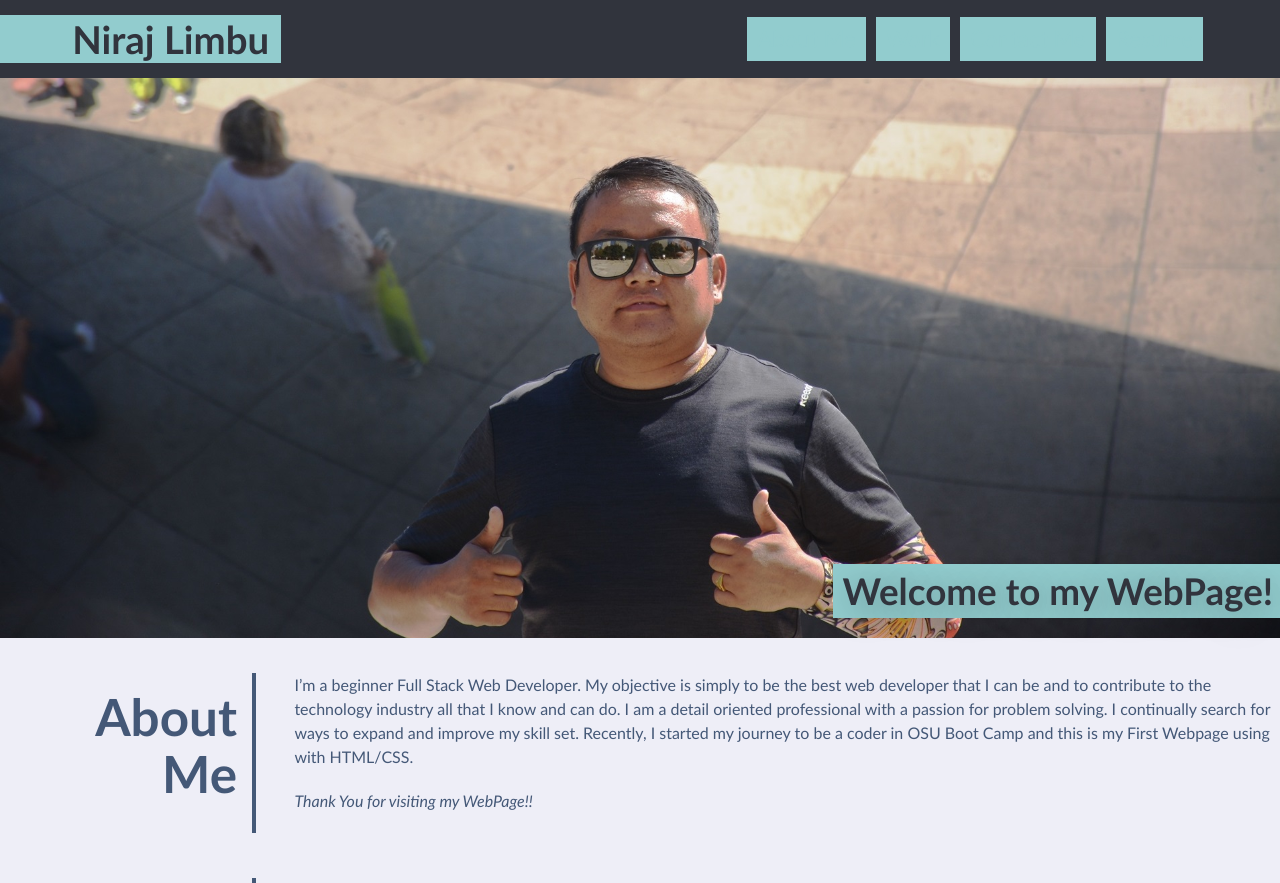
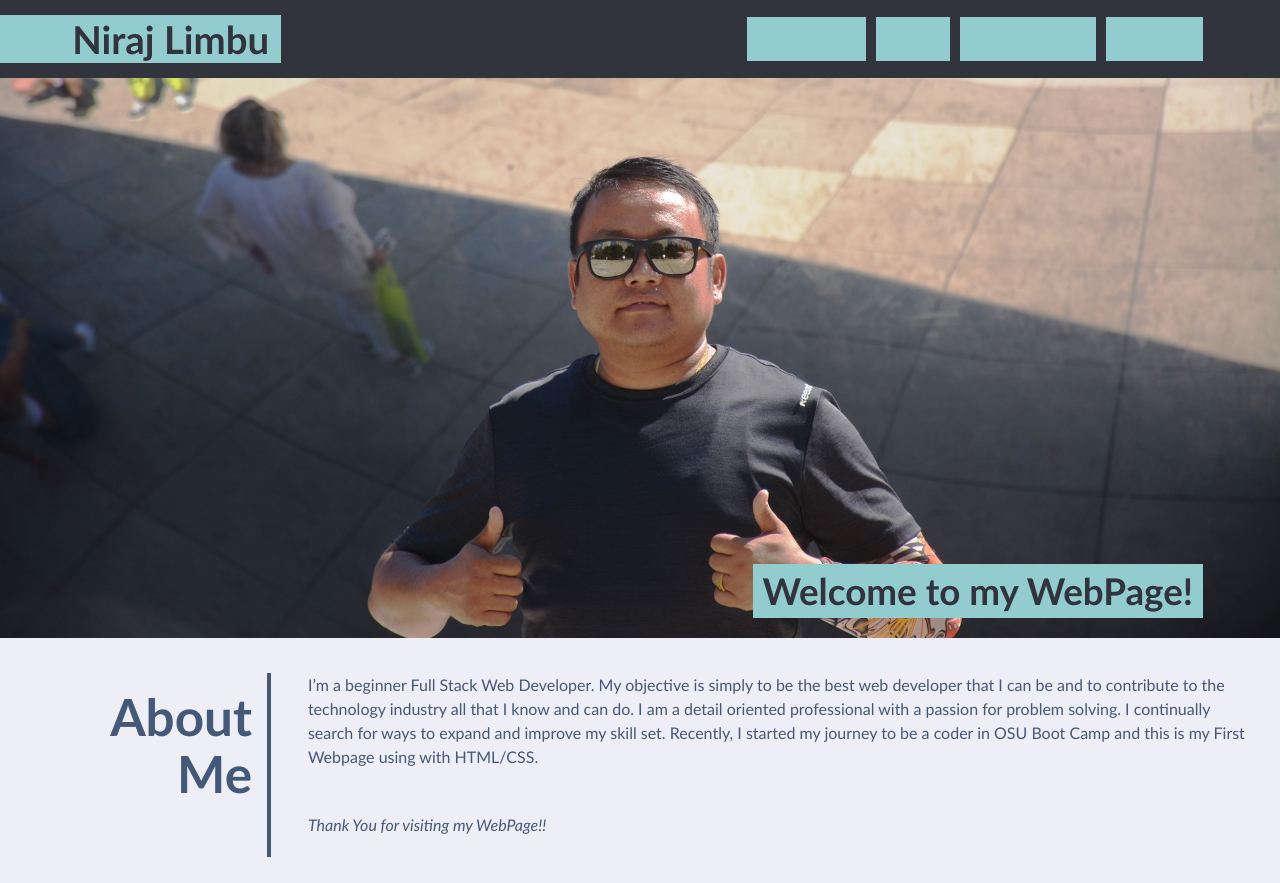
Before and after one commit to nlimbu07/my-portfolio, a plain HTML site: page index.html in a window 1280 px wide. Shown: the top 883 px of the page. Drawn offline with Linux system fonts and the light colour scheme.

Commit message:
initial commit

```diff
--- a/assets/style.css
+++ b/assets/style.css
@@ -111,12 +111,11 @@ main {
 .hero-banner h2 {
     background-color: var(--secondary);
   color: var(--tertiary);
-    margin: -80px;
+    margin: 0;
     padding: 5px 10px;
     font-size: 2.3rem;
     line-height: 1.2;
     display: inline;
-    text-shadow: 5px 5px 35px rgba(6, 8, 1, 0.4);
 }
 /* Hero style end */
 
@@ -128,7 +127,7 @@ main {
 }
 
 .page-section {
-    margin: 25px 0;
+    margin: 25px;
     padding: 10px 0;
     display: flex;
     flex-direction: row;
@@ -190,6 +189,7 @@ main {
 
 .flex-item div {
     background-color: var(--secondary);
+    padding: 8px 10px;
 }
 
 .flex-item h3 {
--- a/index.html
+++ b/index.html
@@ -19,7 +19,6 @@
             <a href="#contact">Contact Me</a>
             <a href="./resume.html" target="_blank">Resume</a>
         </nav>
-
     </header>
     <!--end header-->
 
@@ -32,6 +31,7 @@
     <!--end hero-->
 
     <main class="page-wrapper">
+        <!-- about me -->
         <section class="page-section" id="about">
             <h2>About Me</h2>
             <div>
@@ -41,9 +41,9 @@
                     and improve my skill set. Recently, I started my journey to be a coder in OSU Boot Camp and this is
                     my First Webpage using with HTML/CSS.
                 </p>
-                <p>
-                    <em>Thank You for visiting my WebPage!!</em> <br>
-                </p>
+
+                <p><br>
+                    <em>Thank You for visiting my WebPage!!</em></p>
             </div>
         </section>
 
```
